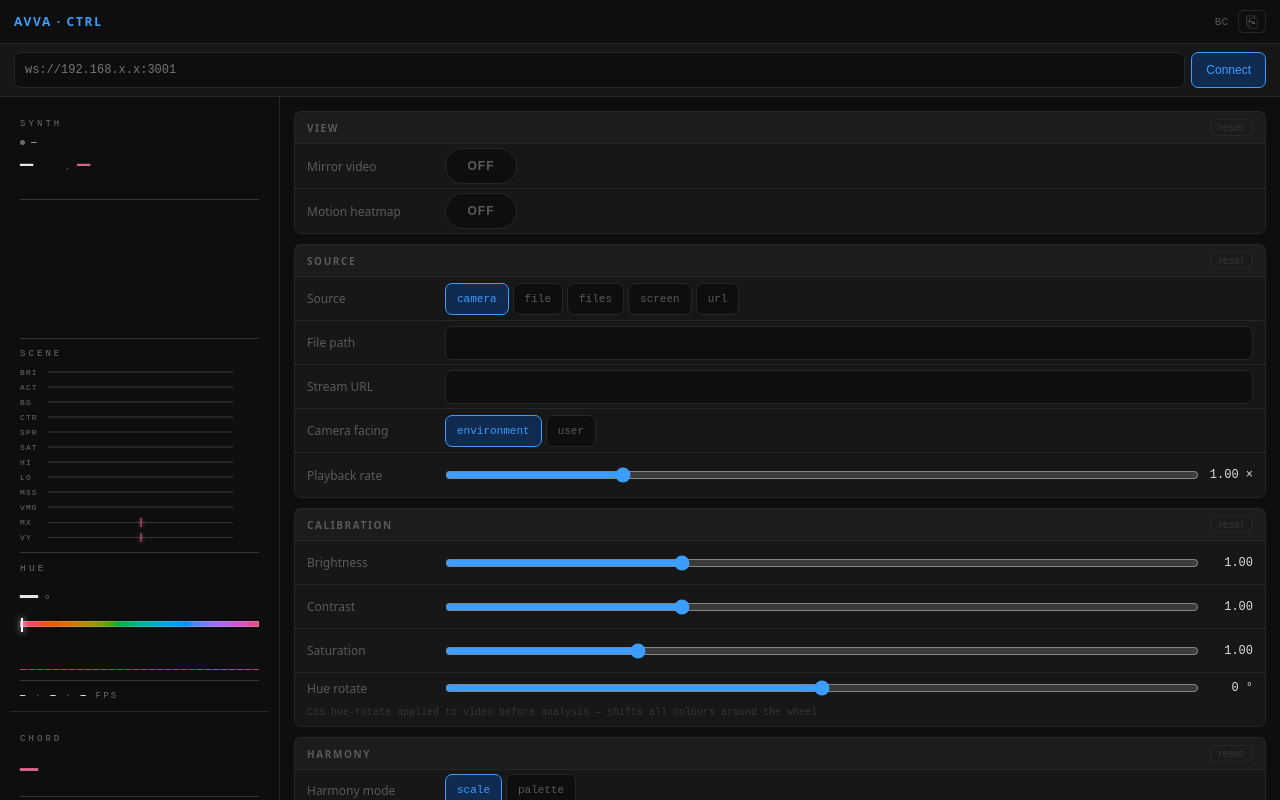
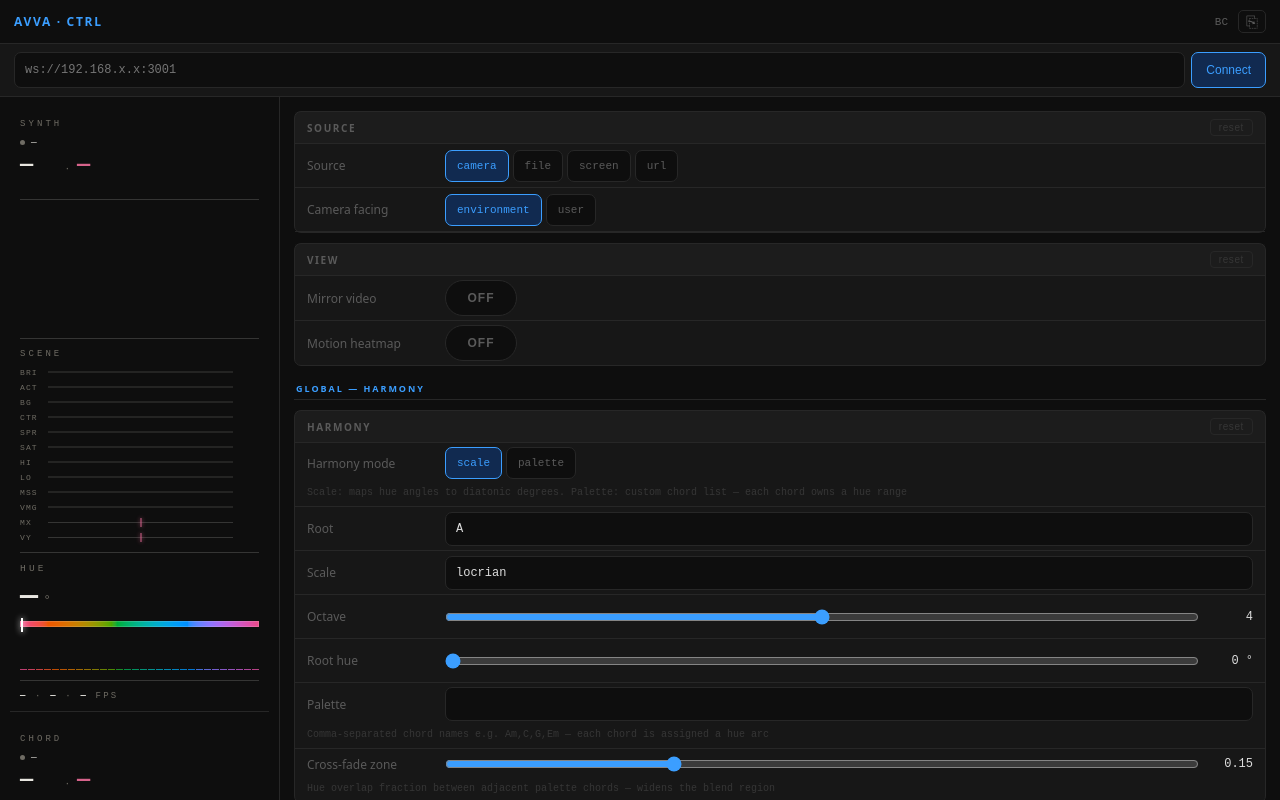
Before and after one commit to another-machine/avva, a website built with Vite: page controller/index.html in a window 1280 px wide. Built offline with nearby package versions, Linux system fonts and the light colour scheme.

Commit message:
moving everything to controller

```diff
--- a/controller/controller.css
+++ b/controller/controller.css
@@ -222,6 +222,42 @@
   border-color: var(--danger);
 }
 
+/* ── Section headers ──────────────────────────────────────────────────────── */
+.section-hdr {
+  font-size: 9px;
+  font-weight: 700;
+  letter-spacing: 0.22em;
+  color: var(--accent);
+  text-transform: uppercase;
+  padding: 14px 2px 4px;
+  border-bottom: 1px solid var(--border);
+}
+.section-hdr:first-of-type {
+  padding-top: 6px;
+}
+
+/* ── Select dropdown ──────────────────────────────────────────────────────── */
+.ctrl--select {
+  display: flex;
+}
+.ctrl--select select {
+  flex: 1;
+  background: var(--bg);
+  border: 1px solid var(--border);
+  border-radius: var(--radius);
+  color: var(--text);
+  font-size: 12px;
+  font-family: monospace;
+  padding: 6px 10px;
+  min-height: 36px;
+  cursor: pointer;
+  appearance: auto;
+}
+.ctrl--select select:focus {
+  outline: 1px solid var(--accent);
+  border-color: var(--accent);
+}
+
 /* ── Row ──────────────────────────────────────────────────────────────────── */
 
 .row {
--- a/controller/controller.ts
+++ b/controller/controller.ts
@@ -10,23 +10,34 @@
  */
 
 import { store } from "../src/store/store.js";
-import { SCHEMA, type SchemaKey, type Field } from "../src/store/schema.js";
+import {
+  SCHEMA,
+  type SchemaKey,
+  type Field,
+  type SourceKind,
+} from "../src/store/schema.js";
 import { startBroadcastSync, startWebSocketSync } from "../src/store/sync.js";
 import { TelemetryReceiver } from "../src/store/telemetry.js";
 import { mountVideoMonitor, mountAudioMonitor } from "./monitors.js";
 
-// ── Group order ───────────────────────────────────────────────────────────────
+// ── Asset file list (populated from Vite glob at build time) ──────────────────
 
-const GROUP_ORDER = [
-  "view",
-  "source",
-  "calibration",
-  "harmony",
-  "synth",
-  "cassette",
-  "audio",
-  "analysis",
-] as const;
+const ASSET_FILES = Object.keys(
+  import.meta.glob("/assets/*", { eager: false }),
+).map((p) => p.replace(/^\/assets\//, ""));
+
+// ── Section layout ────────────────────────────────────────────────────────────
+// source is built as a custom section; the rest auto-generate from schema groups.
+
+const SECTIONS: Array<{ label: string | null; groups: string[] }> = [
+  { label: null, groups: ["view"] },
+  { label: "GLOBAL — HARMONY", groups: ["harmony"] },
+  {
+    label: "VISUAL → AUDIO",
+    groups: ["calibration", "analysis", "synth", "cassette"],
+  },
+  { label: "AUDIO → VISUAL", groups: ["audio"] },
+];
 
 // ── Boot BroadcastChannel sync ────────────────────────────────────────────────
 
@@ -141,7 +152,18 @@
 
 const controlsEl = document.getElementById("controls")!;
 
-for (const group of GROUP_ORDER) {
+// Source section (custom — conditional rows + asset dropdown)
+buildSourceGroup(controlsEl);
+
+// Auto-generated sections from schema
+for (const { label, groups } of SECTIONS) {
+  if (label) {
+    const hdr = document.createElement("div");
+    hdr.className = "section-hdr";
+    hdr.textContent = label;
+    controlsEl.appendChild(hdr);
+  }
+  for (const group of groups) {
     const keys = (Object.keys(SCHEMA) as SchemaKey[]).filter(
       (k) => SCHEMA[k].group === group,
     );
@@ -151,32 +173,129 @@
     section.className = "group";
     section.dataset.group = group;
 
-  // Group header
     const header = document.createElement("div");
     header.className = "group__header";
-
     const h2 = document.createElement("h2");
     h2.textContent = group.toUpperCase();
-
     const resetBtn = document.createElement("button");
     resetBtn.className = "btn-reset";
     resetBtn.textContent = "reset";
     resetBtn.addEventListener("click", () => store.resetGroup(group));
-
-  header.appendChild(h2);
-  header.appendChild(resetBtn);
+    header.append(h2, resetBtn);
     section.appendChild(header);
 
-  // Rows
     for (const key of keys) {
       const field = SCHEMA[key];
-    if (field.kind === "json") continue; // not useful in runtime controller
-
-    const row = buildRow(key);
-    section.appendChild(row);
+      if ((field.kind as string) === "json") continue;
+      section.appendChild(buildRow(key));
     }
 
     controlsEl.appendChild(section);
+  }
+}
+
+// ── Custom source group ───────────────────────────────────────────────────────
+
+function buildSourceGroup(container: HTMLElement): void {
+  const section = document.createElement("section");
+  section.className = "group";
+  section.dataset.group = "source";
+
+  const header = document.createElement("div");
+  header.className = "group__header";
+  const h2 = document.createElement("h2");
+  h2.textContent = "SOURCE";
+  const resetBtn = document.createElement("button");
+  resetBtn.className = "btn-reset";
+  resetBtn.textContent = "reset";
+  resetBtn.addEventListener("click", () => store.resetGroup("source"));
+  header.append(h2, resetBtn);
+  section.appendChild(header);
+
+  // ─ Kind selector ─────────────────────────────────────────────────────────
+  const UI_KINDS = ["camera", "file", "screen", "url"] as const;
+  const getUiKind = () => store.get("source.kind") as (typeof UI_KINDS)[number];
+
+  const kindRow = document.createElement("div");
+  kindRow.className = "row";
+  const kindLabel = document.createElement("label");
+  kindLabel.className = "row__label";
+  kindLabel.textContent = "Source";
+  const kindCtrl = document.createElement("div");
+  kindCtrl.className = "ctrl ctrl--enum";
+  for (const kind of UI_KINDS) {
+    const btn = document.createElement("button");
+    btn.className = "seg-btn" + (getUiKind() === kind ? " active" : "");
+    btn.textContent = kind;
+    btn.addEventListener("click", () =>
+      store.set("source.kind", kind as SourceKind),
+    );
+    kindCtrl.appendChild(btn);
+  }
+  kindRow.append(kindLabel, kindCtrl);
+  section.appendChild(kindRow);
+
+  // ─ URL input (shown only for url) ────────────────────────────────────────
+  const urlRow = buildRow("source.url");
+  section.appendChild(urlRow);
+
+  // ─ File dropdown (shown only for file) ───────────────────────────────────
+  const fileRow = document.createElement("div");
+  fileRow.className = "row";
+  const fileLabel = document.createElement("label");
+  fileLabel.className = "row__label";
+  fileLabel.textContent = "Video file";
+  const fileCtrl = document.createElement("div");
+  fileCtrl.className = "ctrl ctrl--select";
+  const fileSelect = document.createElement("select");
+  const emptyOpt = document.createElement("option");
+  emptyOpt.value = "";
+  emptyOpt.textContent = "— select —";
+  fileSelect.appendChild(emptyOpt);
+  for (const f of ASSET_FILES) {
+    const opt = document.createElement("option");
+    opt.value = `/assets/${f}`;
+    opt.textContent = f;
+    fileSelect.appendChild(opt);
+  }
+  const curFile = store.get("source.file");
+  if (curFile) fileSelect.value = String(curFile);
+  fileSelect.addEventListener("change", () => {
+    store.set("source.kind", "file" as SourceKind);
+    store.set("source.file", fileSelect.value);
+  });
+  store.subscribeKey("source.file", (v) => {
+    fileSelect.value = String(v);
+  });
+  fileCtrl.appendChild(fileSelect);
+  fileRow.append(fileLabel, fileCtrl);
+  section.appendChild(fileRow);
+
+  // ─ Camera facing (shown only for camera) ─────────────────────────────────
+  const cameraRow = buildRow("source.preferCamera");
+  section.appendChild(cameraRow);
+
+  // ─ Playback rate (shown for file/url) ────────────────────────────────────
+  const rateRow = buildRow("source.playbackRate");
+  section.appendChild(rateRow);
+
+  // ─ Visibility logic ───────────────────────────────────────────────────────
+  const updateVisibility = () => {
+    const kind = getUiKind();
+    for (const btn of kindCtrl.querySelectorAll<HTMLButtonElement>(
+      ".seg-btn",
+    )) {
+      btn.classList.toggle("active", btn.textContent === kind);
+    }
+    urlRow.style.display = kind === "url" ? "" : "none";
+    fileRow.style.display = kind === "file" ? "" : "none";
+    cameraRow.style.display = kind === "camera" ? "" : "none";
+    rateRow.style.display = kind !== "camera" ? "" : "none";
+  };
+  updateVisibility();
+  store.subscribeKey("source.kind", updateVisibility);
+
+  container.appendChild(section);
 }
 
 // ── Row / control builders ────────────────────────────────────────────────────
--- a/controller/monitors.css
+++ b/controller/monitors.css
@@ -363,47 +363,3 @@
   letter-spacing: 0.04em;
   color: var(--color-dim);
 }
-
-/* ── Audio chord display ──────────────────────────────────────── */
-
-.monitor .audio-chord {
-  display: flex;
-  align-items: baseline;
-  gap: 10px;
-  margin-bottom: 8px;
-  min-height: 2rem;
-}
-
-.monitor .audio-chord__label {
-  font-family: var(--font-mono);
-  font-size: var(--text-lg, 1.25rem);
-  font-weight: 600;
-  color: var(--color-accent);
-  letter-spacing: 0.03em;
-  transition: color 80ms;
-}
-
-.monitor .audio-chord__key {
-  font-family: var(--font-mono);
-  font-size: var(--text-xs);
-  color: var(--color-dim);
-  letter-spacing: var(--tracking-wider);
-}
-
-/* Flash chord label on chord change */
-.monitor .audio-chord.is-change .audio-chord__label {
-  color: oklch(0.9 0.2 var(--accent-h, 145));
-  animation: chord-flash 300ms ease-out;
-}
-
-@keyframes chord-flash {
-  0% {
-    opacity: 1;
-  }
-  40% {
-    opacity: 0.3;
-  }
-  100% {
-    opacity: 1;
-  }
-}
--- a/controller/monitors.ts
+++ b/controller/monitors.ts
@@ -459,12 +459,19 @@
     return el;
   };
 
-  // ── Chord section ─────────────────────────────────────────────
+  // ── Chord section (mirrors video monitor SYNTH layout) ───────
   const chordHdr = mk("div", "sig__hdr", "CHORD");
-  const chordRow = mk("div", "audio-chord");
-  const chordLabel = mk("span", "audio-chord__label", "—");
-  const chordKey = mk("span", "audio-chord__key", "");
-  chordRow.append(chordLabel, chordKey);
+  const chordKeyRow = mk("div", "sig__key-row");
+  const chordDot = mk("span", "sig__dot");
+  const chordKeyLbl = mk("span", undefined, "—");
+  chordKeyRow.append(chordDot, chordKeyLbl);
+
+  const chordNoteRow = mk("div", "sig__note-row");
+  const chordNumeral = mk("span", "sig__numeral", "—");
+  const chordRoot = mk("span", "sig__notename", "—");
+  chordNoteRow.append(chordNumeral, mk("span", "sig__sep", "·"), chordRoot);
+
+  const chordQualityEl = mk("div", "sig__quality");
 
   // ── Band meters ───────────────────────────────────────────────
   const bandsHdr = mk("div", "sig__hdr", "BANDS");
@@ -519,7 +526,9 @@
 
   host.append(
     chordHdr,
-    chordRow,
+    chordKeyRow,
+    chordNoteRow,
+    chordQualityEl,
     div1,
     bandsHdr,
     bandLo.row,
@@ -673,10 +682,32 @@
     levelSprd.fill.style.width = pct(audio.spread);
     levelSprd.val.textContent = fmt(audio.spread);
 
-    // Chord
-    chordLabel.textContent = audio.chord.label || "—";
-    chordKey.textContent = audio.chord.key || "";
-    chordRow.classList.toggle("is-change", audio.chord.change);
+    // Chord — derive numeral from current key
+    if (audio.chord.label) {
+      const rootMatch = audio.chord.label.match(/^([A-G][#b]?)/);
+      const rootName = rootMatch ? rootMatch[1] : null;
+      const qualitySuffix = rootName
+        ? audio.chord.label.slice(rootName.length)
+        : audio.chord.label;
+      const deg = rootName
+        ? currentKey.degrees.find(
+            (d) => d.name.replace(/\d+$/, "") === rootName,
+          )
+        : null;
+      chordKeyLbl.textContent = audio.chord.label;
+      chordNumeral.textContent = deg?.numeral ?? "—";
+      chordRoot.textContent = rootName ?? "—";
+      chordQualityEl.textContent = qualitySuffix
+        ? qualitySuffix.toUpperCase()
+        : "";
+      chordDot.classList.toggle("is-on", audio.chord.change);
+    } else {
+      chordKeyLbl.textContent = "—";
+      chordNumeral.textContent = "—";
+      chordRoot.textContent = "—";
+      chordQualityEl.textContent = "";
+      chordDot.classList.remove("is-on");
+    }
 
     // Chroma bars
     const weights = (audio.slots ?? audio.degrees) as Float32Array;
--- a/src/store/schema.ts
+++ b/src/store/schema.ts
@@ -52,14 +52,8 @@
 
 // ── Source types ────────────────────────────────────────────────
 
-export type SourceKind = "camera" | "file" | "files" | "screen" | "url";
-export const SOURCE_KINDS = [
-  "camera",
-  "file",
-  "files",
-  "screen",
-  "url",
-] as const;
+export type SourceKind = "camera" | "file" | "screen" | "url";
+export const SOURCE_KINDS = ["camera", "file", "screen", "url"] as const;
 
 export type HarmonyMode = "scale" | "palette";
 export type FacingMode = "environment" | "user";
@@ -87,12 +81,6 @@
     default: "camera" as SourceKind,
     options: SOURCE_KINDS,
     label: "Source",
-    group: "source",
-  },
-  "source.files": {
-    kind: "json",
-    default: [] as string[],
-    label: "File list (files mode)",
     group: "source",
   },
   "source.file": {
--- a/tsconfig.json
+++ b/tsconfig.json
@@ -16,7 +16,7 @@
     "allowJs": true,
     "noEmit": true,
     "jsx": "preserve",
-    "types": []
+    "types": ["vite/client"]
   },
   "include": ["src/**/*", "controller/**/*"]
 }
```
Also changed, not shown: src/store/legacy-config.ts (+81 -28 lines), src/store/store.ts (+23 -6 lines), src/views/loop-view.ts (+81 -21 lines). Lines whose indentation alone changed are shown as unchanged.
